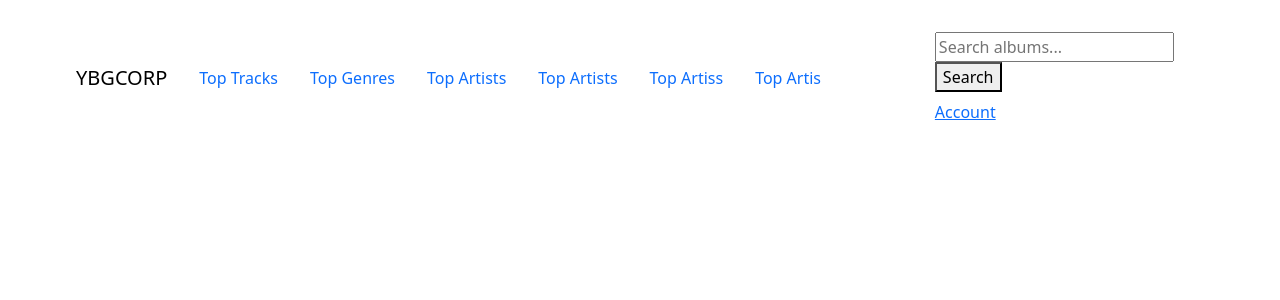
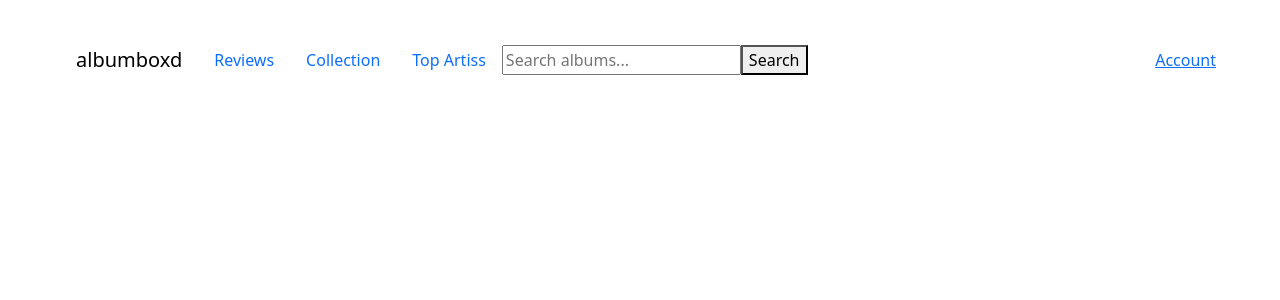
Before and after one commit to jkind889/albumboxd, a React (Vite) app in the folder frontend/: page / in a window 1280 px wide. Shown: the top 300 px of the page. Built offline with nearby package versions, Linux system fonts and the light colour scheme.

Commit message:
Feature: Auto-suggest search results in SearchBar

```diff
--- a/frontend/src/Components/Navbar.jsx
+++ b/frontend/src/Components/Navbar.jsx
@@ -9,32 +9,26 @@ function Navbar()
              <header>
                     <nav className="navbar navbar-expand">
                         <div className="container-fluid">
-                            <Link to ="/Home" className="navbar-brand">YBGCORP</Link>
+                            <Link to ="/Home" className="navbar-brand">albumboxd</Link>
                             <div className="navbar-collapse">
                                 <ul className="navbar nav">
                                 <li className="nav-item">
-                                    <Link to ="/reviews" className="nav-link active">Top Tracks</Link>
+                                    <Link to ="/reviews" className="nav-link active">Reviews</Link>
                                 </li>
                                 <li className="nav-item">
-                                    <Link to ="/collection" className="nav-link active">Top Genres</Link>
-                                </li>
-                                <li className="nav-item">
-                                    <Link to="/search" className="nav-link active">Top Artists</Link>
-                                </li>
-                                 <li className="nav-item">
-                                    <Link to="/album/:id" className="nav-link active">Top Artists</Link>
+                                    <Link to ="/collection" className="nav-link active">Collection</Link>
                                 </li>
                                 <li className="nav-item">
                                     <Link to="/Callback" className="nav-link active">Top Artiss</Link>
                                 </li>
-                                 <li className="nav-item">
-                                    <Link to="/" className="nav-link active">Top Artis</Link>
+                                <li className="nav-item">
+                                    <SearchBar/>
                                 </li>
                                 </ul>
                             </div>
                         </div>
                         <div className="nav navbar-right d-flex align-items-center gap-2">
-                            <SearchBar/>
+
                             <Link to="/Account"> Account </Link>
                         </div>
 
--- a/frontend/src/Components/Searchbar.jsx
+++ b/frontend/src/Components/Searchbar.jsx
@@ -4,14 +4,34 @@ import { useNavigate } from "react-router-dom";
 export function SearchBar()
 {
     const [input, setInput] = useState("")
-    // const [recent, setRecent] = useState([])
+    const [suggestions, setSuggestions] = useState([]);
+    const [showDropdown, setShowDropdown] = useState(false);
     const navigate = useNavigate()
 
 
+
     useEffect(() => {
-        // const history = JSON.parse(localStorage.getItem("history")) || [];
-        // setRecent(history);
-    }, []);
+       const timeoutId = setTimeout(() => {
+        if (!input) {
+            setSuggestions([]);
+            setShowDropdown(false);
+            return;
+        }
+
+        fetch(`http://localhost:3000/api/search?q=${input}`)
+          .then(res => res.json())
+          .then(data => setSuggestions(data.slice(0, 5)))
+          }, 200); // Add a debounce delay of 200ms before making the API call
+
+          return () => clearTimeout(timeoutId); // Clear the timeout if the input changes before the fetch completes
+        }, [input]);
+
+        useEffect(() => {
+          const handleClick = () => setShowDropdown(false);
+
+          document.addEventListener("click", handleClick);
+          return () => document.removeEventListener("click", handleClick);
+        }, []);
 
 
     const handleSubmit = (e) =>
@@ -19,6 +39,7 @@ export function SearchBar()
         e.preventDefault();
         // Navigate to the search results page with the query as a URL parameter
 
+        if (!input) return;
 
         const history = JSON.parse(localStorage.getItem("history")) || [];
 
@@ -39,10 +60,28 @@ export function SearchBar()
 
       <input
         value={input}
-        onChange={(e) => setInput(e.target.value)}
+        onChange={(e) => { setInput(e.target.value); setShowDropdown(true); }}
+        onFocus={() => setShowDropdown(true)}
         placeholder="Search albums..."
       />
       <button type="submit">Search</button>
+    <div onClick={(e) => e.stopPropagation()}>
+      {showDropdown && suggestions.length > 0 && (
+        <ul className="suggestions-dropdown">
+          {suggestions.map((suggestion) => (
+            <li key={suggestion.id} onClick={() => { navigate(`/album/${suggestion.id}`); setShowDropdown(false); }}>
+              {suggestion.title} - {suggestion.artist}
+            </li>
+          ))}
+        </ul>
+      )}
+      </div>
+
+
+
+
+
+
     </form>
   );
 
```
